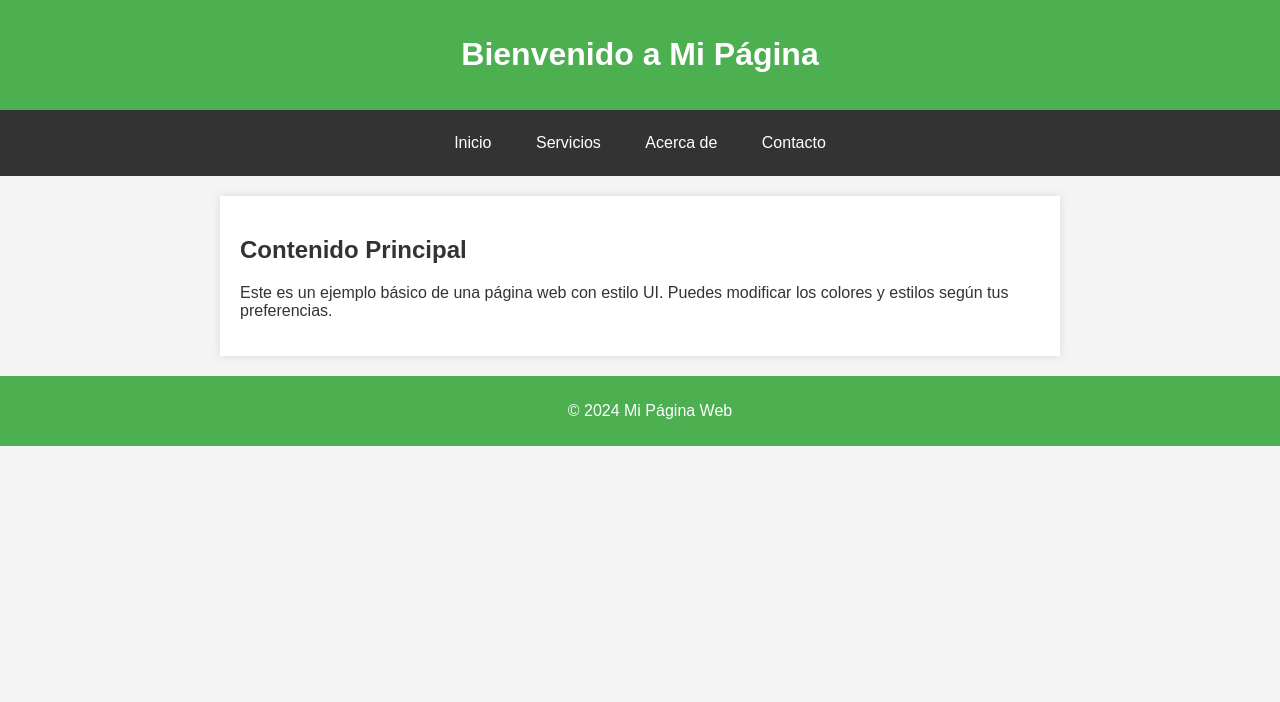
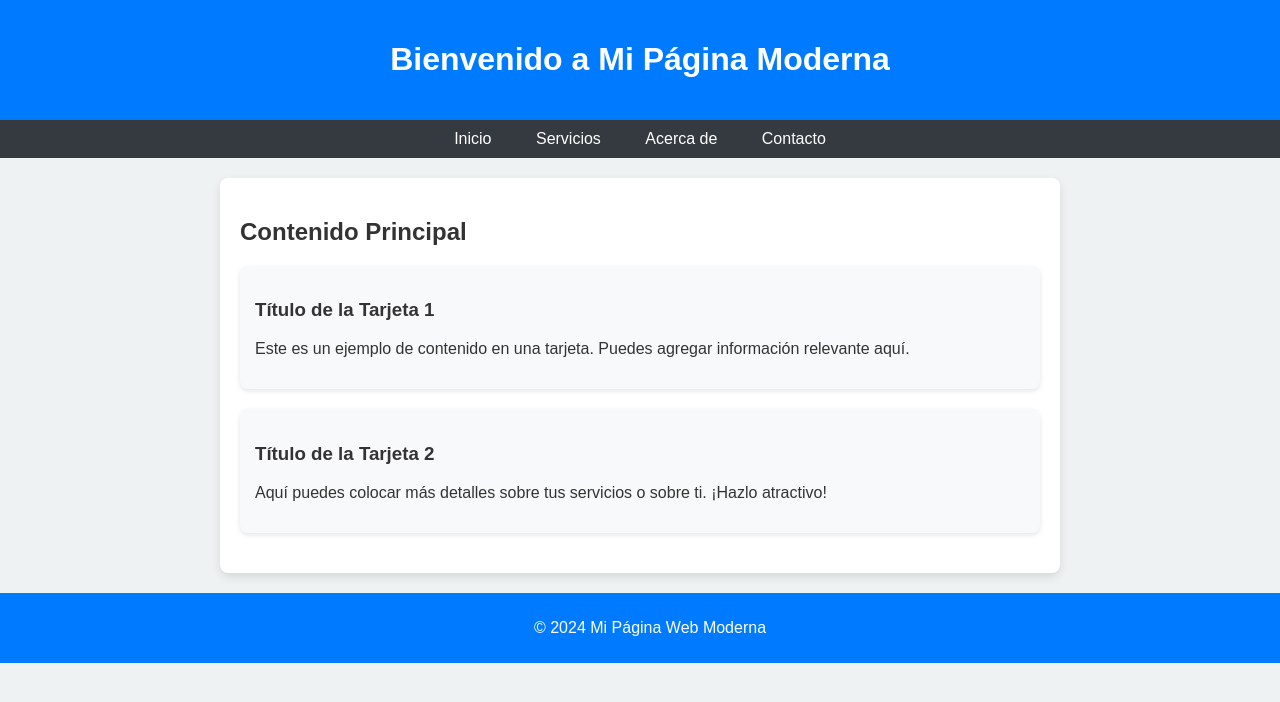
Before and after one commit to czar2189/CESAR_CHARLTON, a plain HTML site: page index.html in a window 1280 px wide. Drawn offline with Linux system fonts and the light colour scheme.

Commit message:
Update index.html
(Fecha + Nombre + Nombre del ajuste)
01/12/2024 Cesar Charlton Rediseño oagina

```diff
--- a/index.html
+++ b/index.html
@@ -3,51 +3,62 @@
 <head>
     <meta charset="UTF-8">
     <meta name="viewport" content="width=device-width, initial-scale=1.0">
-    <title>Ejemplo de Estilo UI</title>
+    <title>Ejemplo de Estilo UI Rediseñado</title>
     <style>
         body {
-            font-family: Arial, sans-serif;
+            font-family: 'Arial', sans-serif;
             margin: 0;
             padding: 0;
-            background-color: #f4f4f4;
+            background-color: #eef2f3;
             color: #333;
         }
         header {
-            background-color: #4CAF50;
+            background-color: #007BFF;
             color: white;
-            padding: 15px;
+            padding: 20px;
             text-align: center;
+            box-shadow: 0 2px 5px rgba(0, 0, 0, 0.1);
         }
         nav {
-            background-color: #333;
+            background-color: #343a40;
             color: white;
             padding: 10px;
             text-align: center;
         }
         nav a {
-            color: white;
+            color: #ffffff;
             padding: 14px 20px;
             text-decoration: none;
-            display: inline-block;
+            border-radius: 4px;
+            transition: background-color 0.3s;
         }
         nav a:hover {
-            background-color: #575757;
+            background-color: #495057;
         }
         .container {
             max-width: 800px;
             margin: 20px auto;
             padding: 20px;
             background-color: white;
-            box-shadow: 0 0 10px rgba(0, 0, 0, 0.1);
+            border-radius: 8px;
+            box-shadow: 0 4px 10px rgba(0, 0, 0, 0.1);
+        }
+        .card {
+            background-color: #f8f9fa;
+            border-radius: 8px;
+            padding: 15px;
+            margin-bottom: 20px;
+            box-shadow: 0 2px 5px rgba(0, 0, 0, 0.1);
         }
         footer {
             text-align: center;
             padding: 10px;
-            background-color: #4CAF50;
+            background-color: #007BFF;
             color: white;
             position: relative;
             bottom: 0;
             width: 100%;
+            margin-top: 20px;
         }
         @media (max-width: 600px) {
             nav {
@@ -62,7 +73,7 @@
 </head>
 <body>
     <header>
-        <h1>Bienvenido a Mi Página</h1>
+        <h1>Bienvenido a Mi Página Moderna</h1>
     </header>
     <nav>
         <a href="#home">Inicio</a>
@@ -72,10 +83,17 @@
     </nav>
     <div class="container">
         <h2>Contenido Principal</h2>
-        <p>Este es un ejemplo básico de una página web con estilo UI. Puedes modificar los colores y estilos según tus preferencias.</p>
+        <div class="card">
+            <h3>Título de la Tarjeta 1</h3>
+            <p>Este es un ejemplo de contenido en una tarjeta. Puedes agregar información relevante aquí.</p>
+        </div>
+        <div class="card">
+            <h3>Título de la Tarjeta 2</h3>
+            <p>Aquí puedes colocar más detalles sobre tus servicios o sobre ti. ¡Hazlo atractivo!</p>
+        </div>
     </div>
     <footer>
-        <p>&copy; 2024 Mi Página Web</p>
+        <p>&copy; 2024 Mi Página Web Moderna</p>
     </footer>
 </body>
 </html>
```
